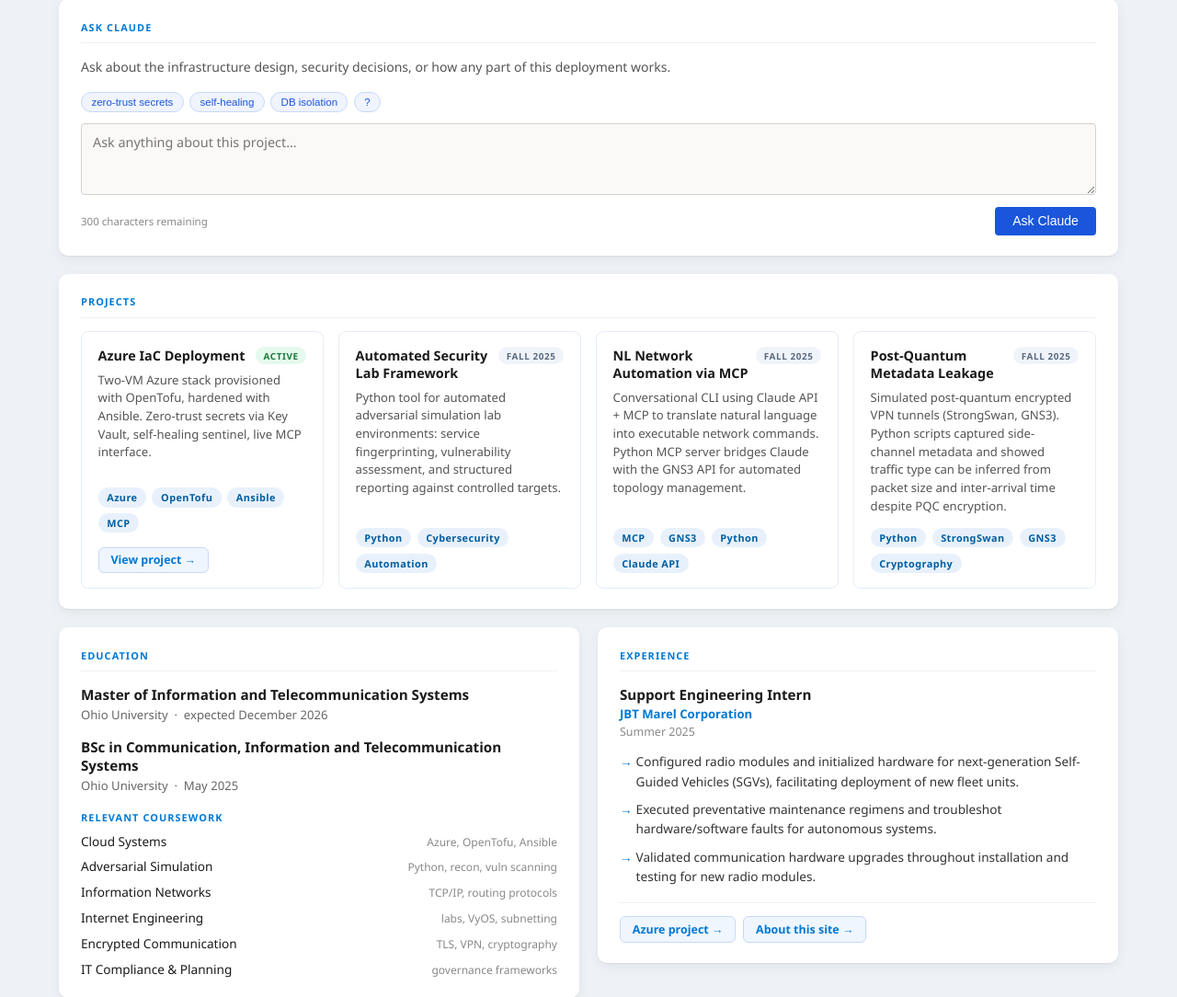
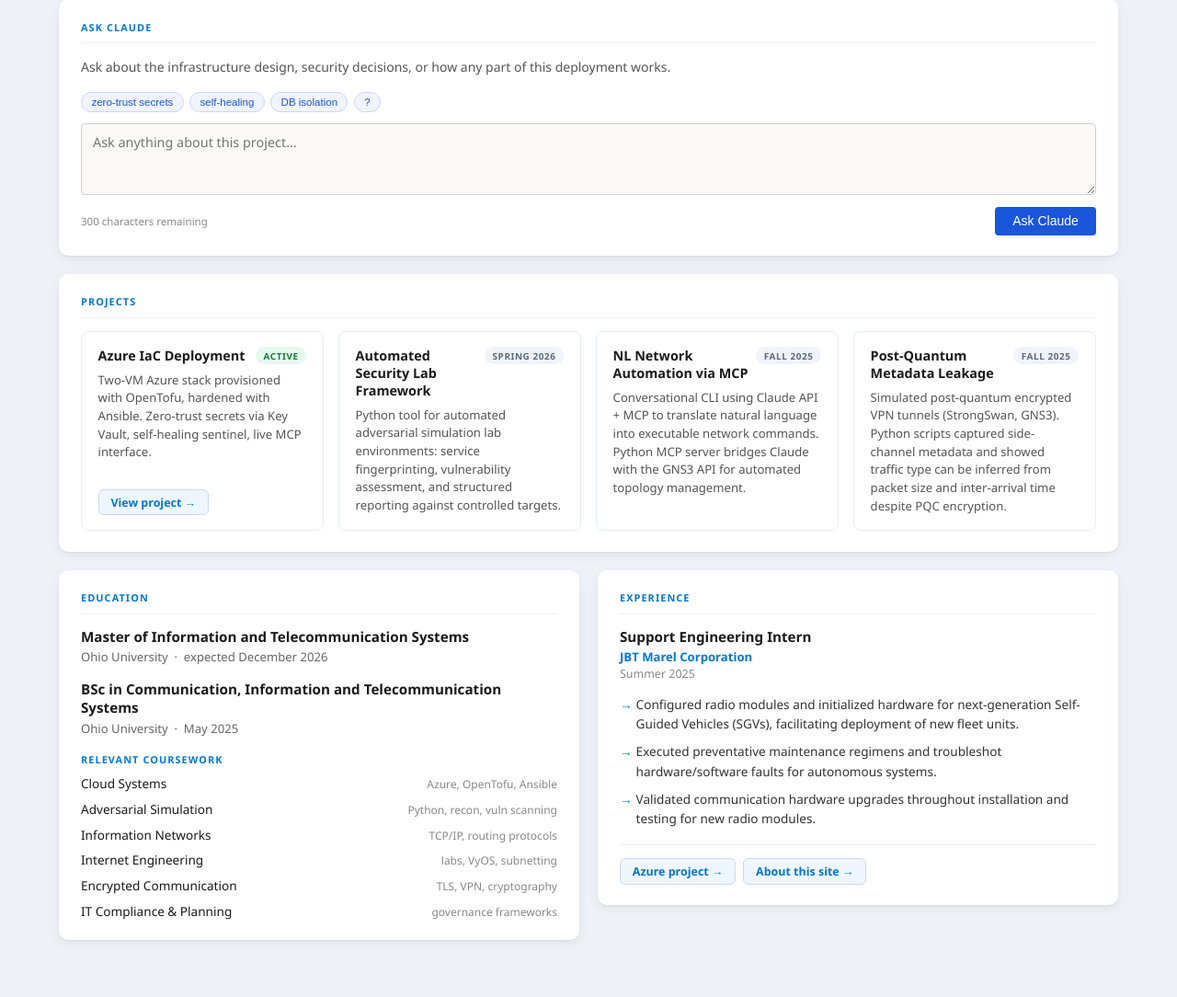
Before and after one commit to dr-professor-jacob/cloud-systems, a Python web app: template templates/index.html.j2 in a window 1280 px wide. Shown: the part 446-1530 px from the top of the page at 92% size. Run offline with Jinja, Linux system fonts and the light colour scheme; the template is opened without the code that fills it, so the values that code supplies are empty.

Commit message:
Remove tags from project cards; fix Automated Security Lab semester to Spring 2026

```diff
--- a/templates/index.html.j2
+++ b/templates/index.html.j2
@@ -195,21 +195,15 @@
             <span class="status-badge status-active">Active</span>
           </div>
           <div class="proj-card-desc">Two-VM Azure stack provisioned with OpenTofu, hardened with Ansible. Zero-trust secrets via Key Vault, self-healing sentinel, live MCP interface.</div>
-          <div class="tags" style="margin-top:auto;padding-top:.4rem;">
-            <span class="tag">Azure</span><span class="tag">OpenTofu</span><span class="tag">Ansible</span><span class="tag">MCP</span>
-          </div>
           <a href="/projects/cloud/" class="link-btn" style="margin-top:.5rem;align-self:flex-start;">View project →</a>
         </div>
 
         <div class="proj-card">
           <div style="display:flex;align-items:flex-start;justify-content:space-between;gap:.5rem;">
             <div class="proj-card-title">Automated Security Lab Framework</div>
-            <span class="status-badge status-done">Fall 2025</span>
+            <span class="status-badge status-done">Spring 2026</span>
           </div>
           <div class="proj-card-desc">Python tool for automated adversarial simulation lab environments: service fingerprinting, vulnerability assessment, and structured reporting against controlled targets.</div>
-          <div class="tags" style="margin-top:auto;padding-top:.4rem;">
-            <span class="tag">Python</span><span class="tag">Cybersecurity</span><span class="tag">Automation</span>
-          </div>
         </div>
 
         <div class="proj-card">
@@ -218,9 +212,6 @@
             <span class="status-badge status-done">Fall 2025</span>
           </div>
           <div class="proj-card-desc">Conversational CLI using Claude API + MCP to translate natural language into executable network commands. Python MCP server bridges Claude with the GNS3 API for automated topology management.</div>
-          <div class="tags" style="margin-top:auto;padding-top:.4rem;">
-            <span class="tag">MCP</span><span class="tag">GNS3</span><span class="tag">Python</span><span class="tag">Claude API</span>
-          </div>
         </div>
 
         <div class="proj-card">
@@ -229,9 +220,6 @@
             <span class="status-badge status-done">Fall 2025</span>
           </div>
           <div class="proj-card-desc">Simulated post-quantum encrypted VPN tunnels (StrongSwan, GNS3). Python scripts captured side-channel metadata and showed traffic type can be inferred from packet size and inter-arrival time despite PQC encryption.</div>
-          <div class="tags" style="margin-top:auto;padding-top:.4rem;">
-            <span class="tag">Python</span><span class="tag">StrongSwan</span><span class="tag">GNS3</span><span class="tag">Cryptography</span>
-          </div>
         </div>
 
       </div>
```
